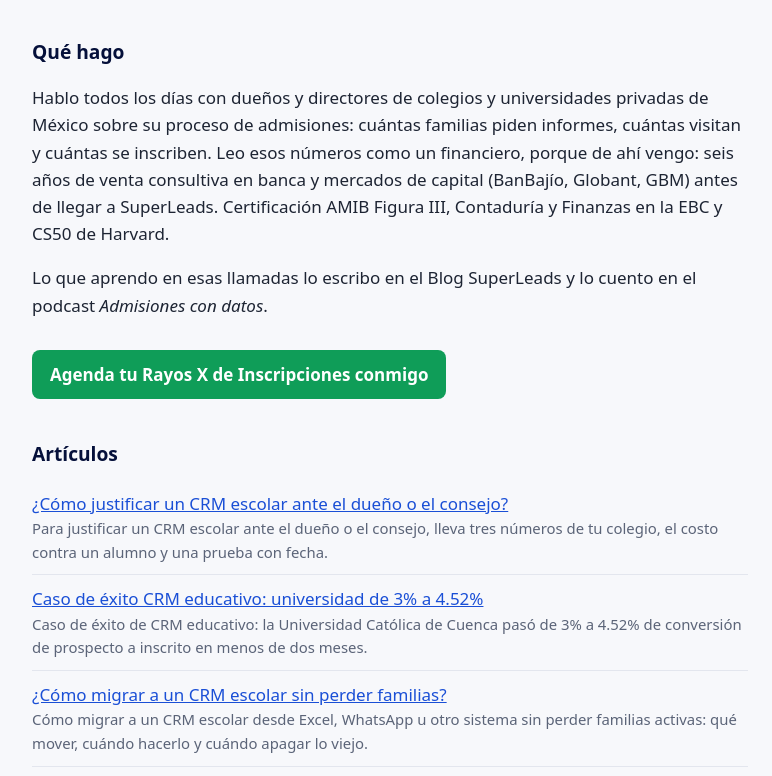
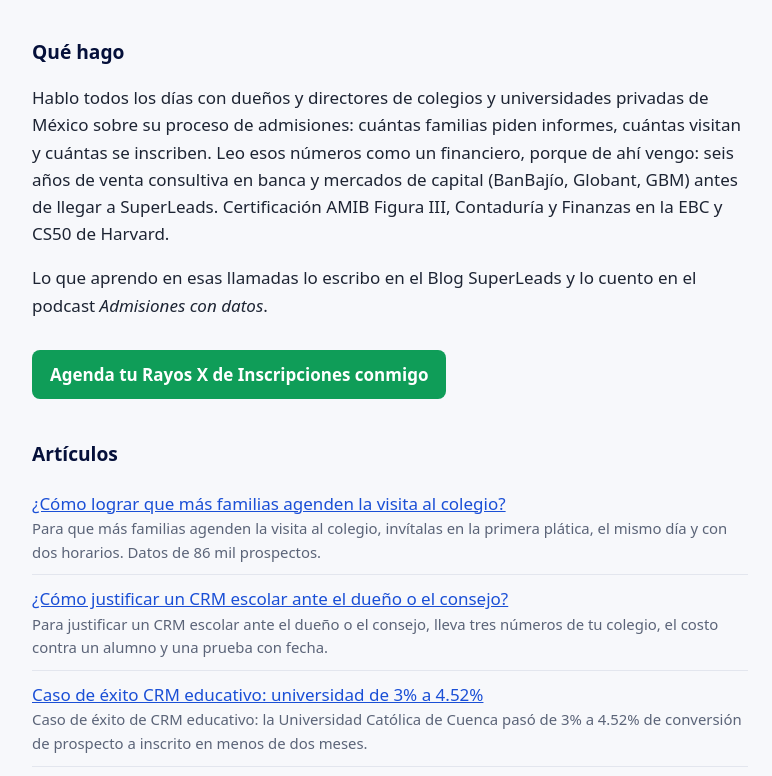
Before and after one commit to victorgalloo/victorgalloo.github.io, a plain HTML site: page index.html in a window 1280 px wide. Shown: the part 295-1071 px from the top of the page, without its empty margins (250-1022 px from the left). Drawn offline with Linux system fonts and the light colour scheme.

Commit message:
Artículo: ¿Cómo lograr que más familias agenden la visita al colegio?

```diff
--- a/index.html
+++ b/index.html
@@ -42,6 +42,7 @@ footer{margin-top:44px;color:var(--su);font-size:.9rem}
 
   <h2>Artículos</h2>
   <ul>
+      <li><a href="https://blog.superleads.mx/post/agendar-visitas">¿Cómo lograr que más familias agenden la visita al colegio?</a><span>Para que más familias agenden la visita al colegio, invítalas en la primera plática, el mismo día y con dos horarios. Datos de 86 mil prospectos.</span></li>
       <li><a href="https://blog.superleads.mx/post/justificar-un-crm">¿Cómo justificar un CRM escolar ante el dueño o el consejo?</a><span>Para justificar un CRM escolar ante el dueño o el consejo, lleva tres números de tu colegio, el costo contra un alumno y una prueba con fecha.</span></li>
       <li><a href="https://blog.superleads.mx/post/caso-de-exito-universidad">Caso de éxito CRM educativo: universidad de 3% a 4.52%</a><span>Caso de éxito de CRM educativo: la Universidad Católica de Cuenca pasó de 3% a 4.52% de conversión de prospecto a inscrito en menos de dos meses.</span></li>
       <li><a href="https://blog.superleads.mx/post/migrar-crm-escolar">¿Cómo migrar a un CRM escolar sin perder familias?</a><span>Cómo migrar a un CRM escolar desde Excel, WhatsApp u otro sistema sin perder familias activas: qué mover, cuándo hacerlo y cuándo apagar lo viejo.</span></li>
```
